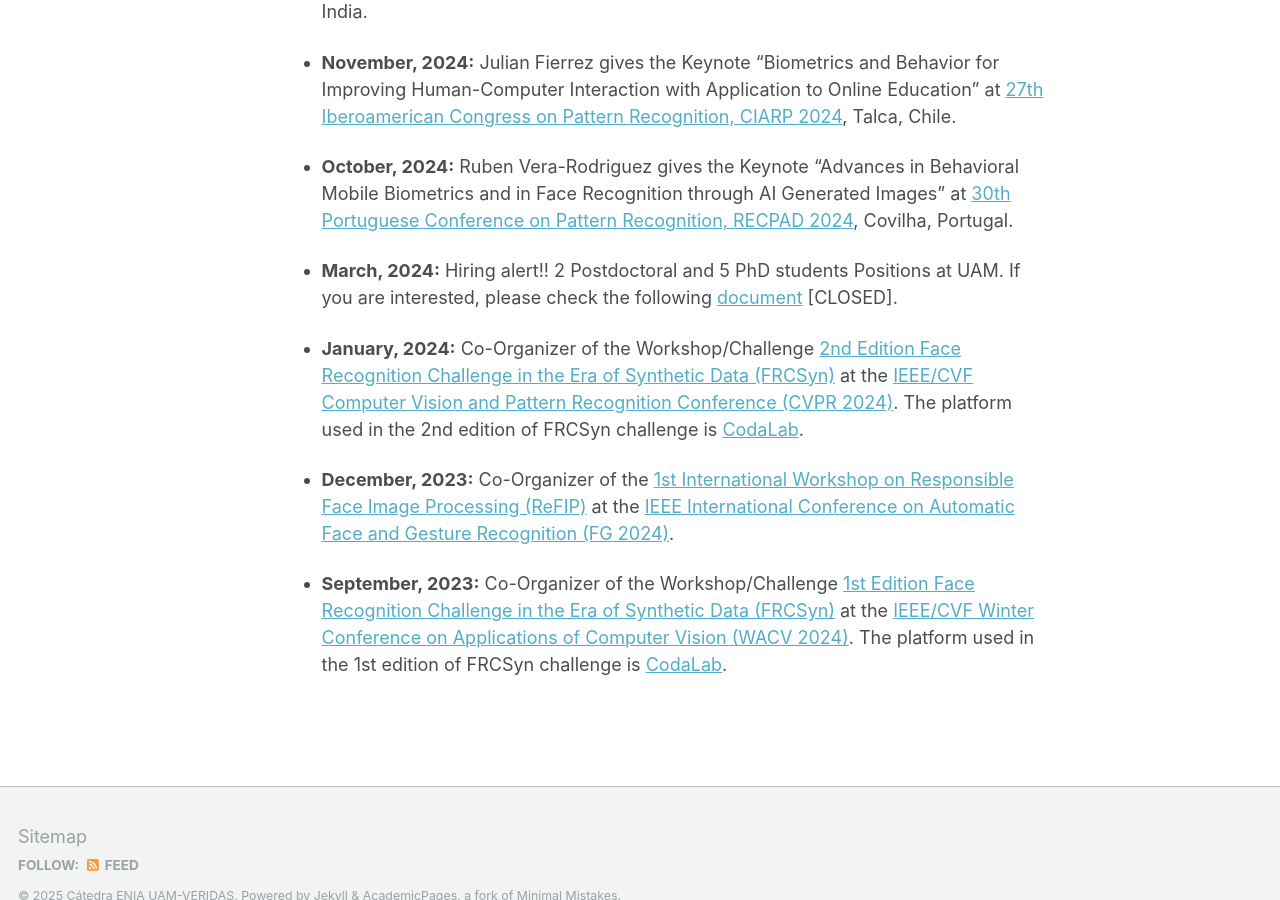
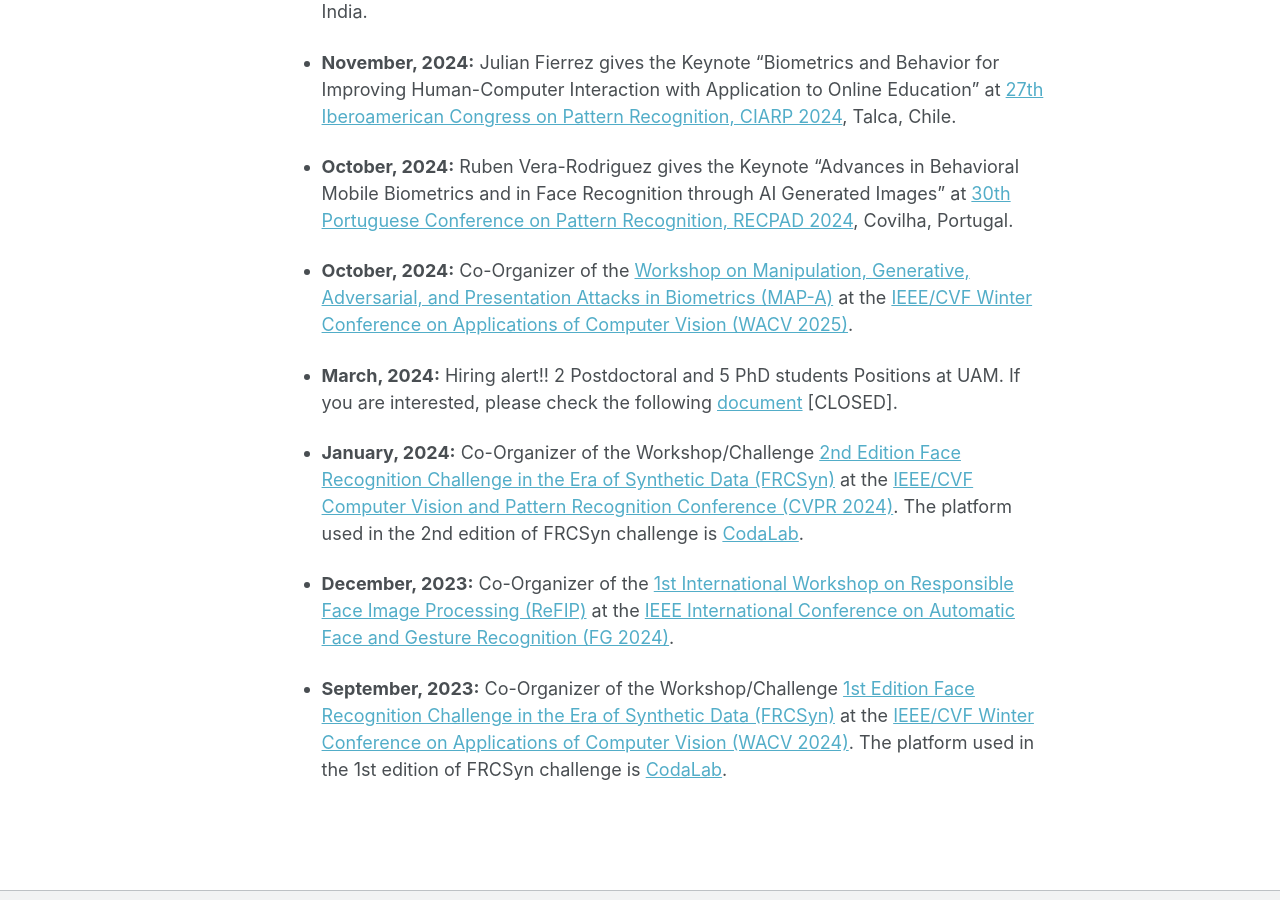
Before and after one commit to catedraeniauam/catedraeniauam.github.io, a Jekyll site: the page built from _pages/about.md, in a window 1280 px wide and 900 px high, scrolled down 2046 px. Built offline with Jekyll 4.4.1, drawn with Linux system fonts in a browser that asks for light colours.

Commit message:
agregamos info

```diff
--- a/_pages/about.md
+++ b/_pages/about.md
@@ -76,6 +76,8 @@ News
 
 - **October, 2024:** Ruben Vera-Rodriguez gives the Keynote “Advances in Behavioral Mobile Biometrics and in Face Recognition through AI Generated Images” at <a href="https://recpad2024.web.app/">30th Portuguese Conference on Pattern Recognition, RECPAD 2024</a>, Covilha, Portugal.
 
+- **October, 2024:** Co-Organizer of the <a href="https://sites.google.com/view/wacv2025-map-a/home">Workshop on Manipulation, Generative, Adversarial, and Presentation Attacks in Biometrics (MAP-A)</a> at the <a href="https://wacv2025.thecvf.com/">IEEE/CVF Winter Conference on Applications of Computer Vision (WACV 2025)</a>.
+
 - **March, 2024:** Hiring alert!! 2 Postdoctoral and 5 PhD students Positions at UAM. If you are interested, please check the following <a href="https://drive.google.com/file/d/1YSMEr4_SseqDQCv5NpLPYv57BEG-Ql8z/view">document</a> [CLOSED].
 
 - **January, 2024:** Co-Organizer of the Workshop/Challenge <a href="https://frcsyn.github.io/">2nd Edition Face Recognition Challenge in the Era of Synthetic Data (FRCSyn)</a> at the <a href="https://cvpr.thecvf.com/">IEEE/CVF Computer Vision and Pattern Recognition Conference (CVPR 2024)</a>. The platform used in the 2nd edition of FRCSyn challenge is <a href="https://codalab.lisn.upsaclay.fr/competitions/16970">CodaLab</a>.
```
Also changed, not shown: _pages/scientific_events.md (+2 -0 lines).
